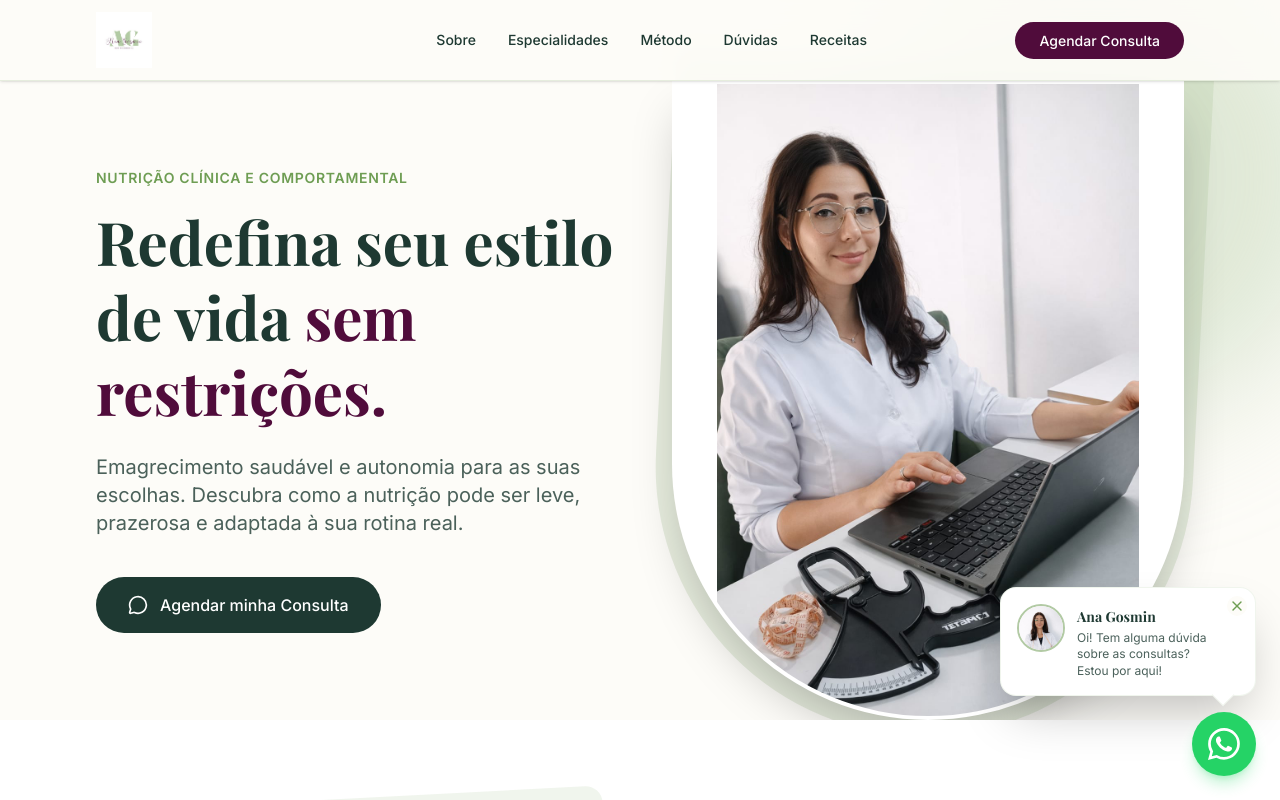
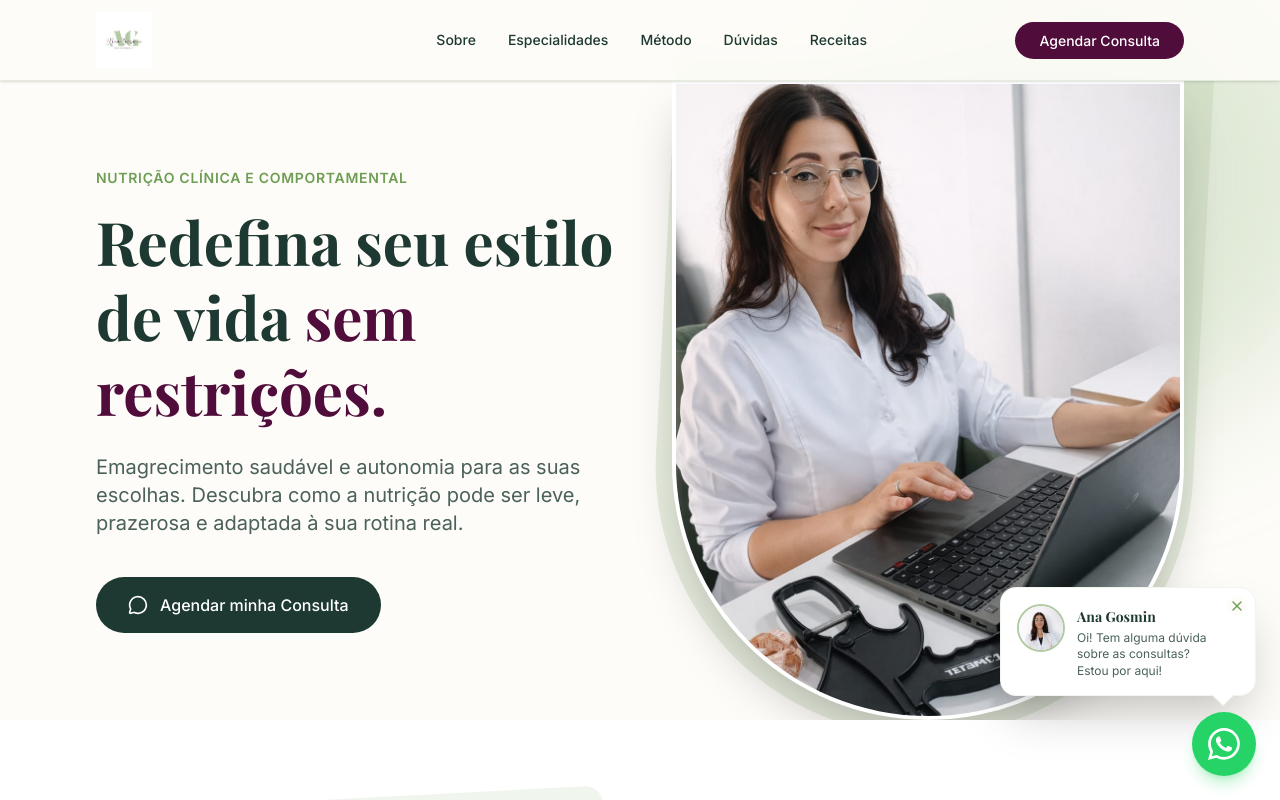
Before and after one commit to RafaelPadilhaZeichel/site-ana-gosmin, a Next.js app: page / in a window 1280 px wide. Shown: the top 800 px of the page. Built offline with nearby package versions, Linux system fonts and the light colour scheme; a web font is replaced by a local one.

Commit message:
Melhorias

```diff
--- a/app/layout.tsx
+++ b/app/layout.tsx
@@ -1,4 +1,4 @@
-import type { Metadata } from "next";
+import type { Metadata, Viewport } from "next";
 import { Inter, Playfair_Display } from "next/font/google";
 import "./globals.css";
 
@@ -14,6 +14,13 @@ const playfair = Playfair_Display({
   display: "swap",
 });
 
+// Otimização para navegadores mobile e cor da barra de endereço
+export const viewport: Viewport = {
+  themeColor: "#1e3932", // Cor brand-darkgreen
+  width: "device-width",
+  initialScale: 1,
+};
+
 export const metadata: Metadata = {
   title: "Ana Gosmin | Nutricionista Clínica e Comportamental",
   description: "Redefina seu estilo de vida sem restrições. Emagrecimento saudável e autonomia para as suas escolhas.",
@@ -23,11 +30,11 @@ export const metadata: Metadata = {
   openGraph: {
     title: "Ana Gosmin | Nutricionista",
     description: "Emagrecimento saudável e autonomia para as suas escolhas. Descubra como a nutrição pode ser leve e adaptada à sua rotina real.",
-    url: "https://anagosmin.com.br", // Link do site (pode deixar assim por enquanto)
+    url: "https://site-ana-gosmin.vercel.app", // Atualizado para o link real da Vercel para melhor SEO
     siteName: "Ana Gosmin Nutricionista",
     images: [
       {
-        url: "/images/Foto1.jpeg", // A foto que vai aparecer no preview do WhatsApp
+        url: "/images/Foto1.jpeg",
         width: 1200,
         height: 630,
         alt: "Ana Gosmin - Nutricionista",
@@ -53,6 +60,11 @@ export default function RootLayout({
 }>) {
   return (
     <html lang="pt-BR" className={`${inter.variable} ${playfair.variable} scroll-smooth`}>
+      <head>
+        {/* Preconnect ajuda o navegador a iniciar a conexão com o servidor mais rápido */}
+        <link rel="preconnect" href="https://site-ana-gosmin.vercel.app" />
+        <link rel="dns-prefetch" href="https://site-ana-gosmin.vercel.app" />
+      </head>
       <body className="font-sans antialiased min-h-screen flex flex-col">
         {children}
       </body>
--- a/components/layout/Footer.tsx
+++ b/components/layout/Footer.tsx
@@ -26,8 +26,9 @@ export default function Footer() {
 
           {/* Coluna 2: Links Rápidos */}
           <div>
-            <h4 className="text-lg font-heading font-bold mb-6 text-brand-lightgreen">Menu Rápido</h4>
-            <ul className="space-y-3 text-white/80 text-sm">
+            {/* Título alterado para h3 para hierarquia correta */}
+            <h3 className="text-lg font-heading font-bold mb-6 text-brand-lightgreen">Menu Rápido</h3>
+            <ul className="space-y-3 text-white/90 text-sm">
               <li><Link href="#sobre" className="hover:text-brand-lightgreen transition-colors">Conheça a Nutri</Link></li>
               <li><Link href="#especialidades" className="hover:text-brand-lightgreen transition-colors">Especialidades</Link></li>
               <li><Link href="#metodo" className="hover:text-brand-lightgreen transition-colors">Como Funciona</Link></li>
@@ -38,8 +39,9 @@ export default function Footer() {
 
           {/* Coluna 3: Contato e Local Atualizada */}
           <div>
-            <h4 className="text-lg font-heading font-bold mb-6 text-brand-lightgreen">Contato & Local</h4>
-            <ul className="space-y-4 text-white/80 text-sm">
+            {/* Título alterado para h3 para hierarquia correta */}
+            <h3 className="text-lg font-heading font-bold mb-6 text-brand-lightgreen">Contato & Local</h3>
+            <ul className="space-y-4 text-white/90 text-sm">
               <li className="flex items-start gap-3">
                 <MapPin className="w-5 h-5 text-brand-lightgreen shrink-0" />
                 <div>
@@ -95,7 +97,7 @@ export default function Footer() {
 
         {/* Linha de Copyright */}
         <div className="pt-8 border-t border-white/10 text-center flex flex-col md:flex-row justify-between items-center gap-4">
-          <p className="text-white/50 text-sm text-center md:text-left">
+          <p className="text-white/70 text-sm text-center md:text-left">
             © {new Date().getFullYear()} Ana Gosmin. Todos os direitos reservados.
           </p>
         </div>
--- a/components/sections/HeroSection.tsx
+++ b/components/sections/HeroSection.tsx
@@ -36,18 +36,18 @@ export default function HeroSection() {
         {/* Lado da Imagem: Novo Design da Moldura */}
         <FadeIn className="flex-1 relative w-full max-w-md lg:max-w-lg aspect-[4/5]">
 
-          {/* Fundo decorativo desalinhado com o NOVO formato (rounded-t-3xl rounded-b-full) */}
           <div className="absolute inset-0 bg-brand-lightgreen/30 rounded-t-3xl rounded-b-full transform rotate-3 scale-105 transition-transform duration-500 hover:rotate-6 -z-10"></div>
 
-          {/* Container Principal da Imagem - Mantendo o NOVO formato e adicionando p-2 (8px de padding) */}
           <div className="relative w-full h-full rounded-t-3xl rounded-b-full overflow-hidden shadow-2xl border-4 border-white/50 bg-white p-2">
-           {/* Comentário agora está FORA da tag Image, resolvendo o erro! */}
-           <Image
+            <Image
               src="/images/Foto1.jpeg"
               alt="Ana Gosmin - Nutricionista"
               fill
-              className="object-contain object-top"
-              priority
+              priority // Carregamento prioritário nativo do Next.js
+              /* @ts-ignore - fetchPriority é novo mas aceito pelos navegadores modernos */
+              fetchPriority="high"
+              sizes="(max-width: 768px) 300px, 600px"
+              className="object-cover"
             />
           </div>
         </FadeIn>
--- a/components/ui/FloatingWhatsApp.tsx
+++ b/components/ui/FloatingWhatsApp.tsx
@@ -45,6 +45,7 @@ export default function FloatingWhatsApp() {
             src="/images/Foto5.jpeg"
             alt="Ana Gosmin"
             fill
+            sizes="(max-width: 768px) 300px, 500px"
             className="object-cover object-top"
           />
         </div>
```
